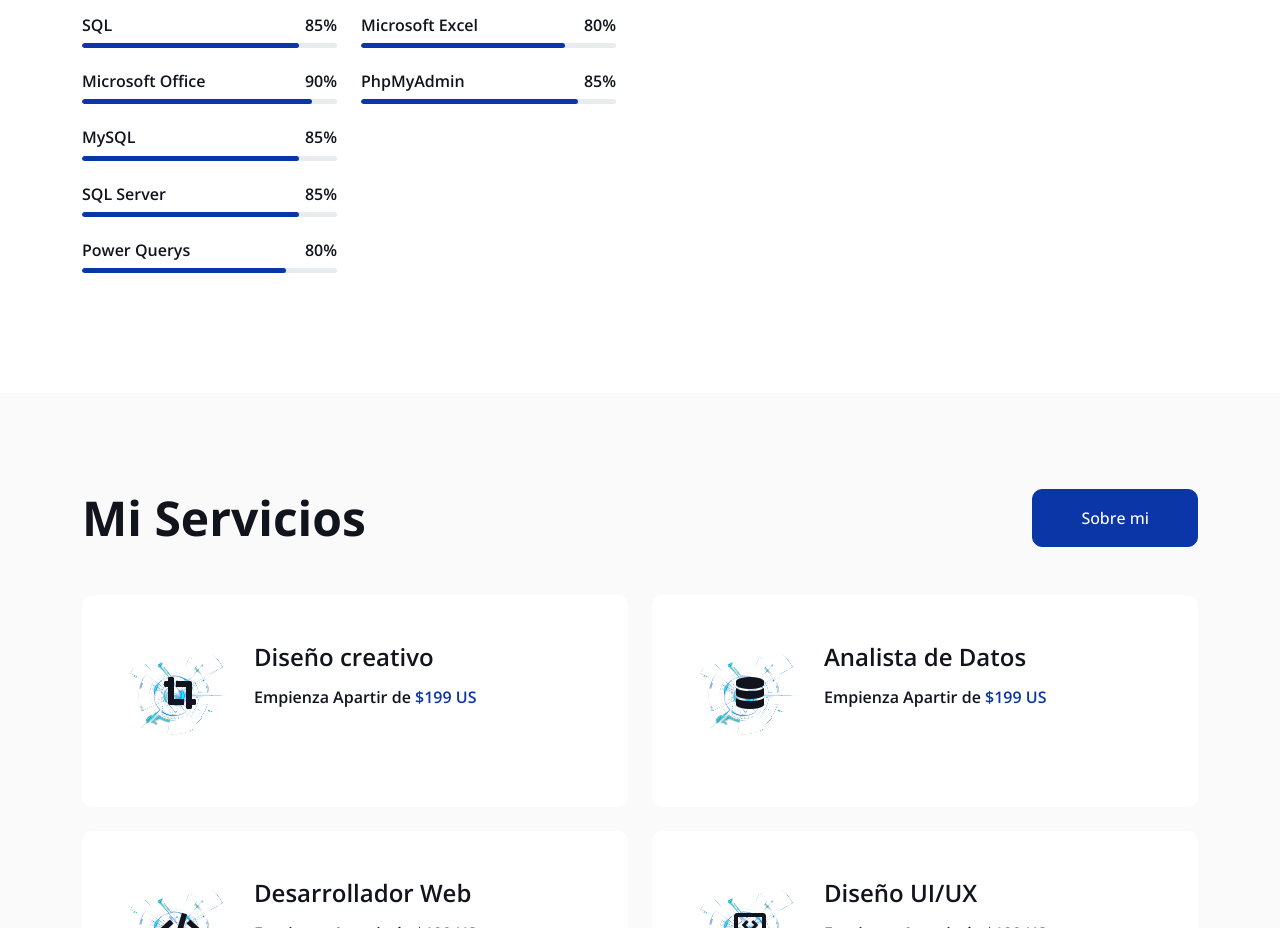
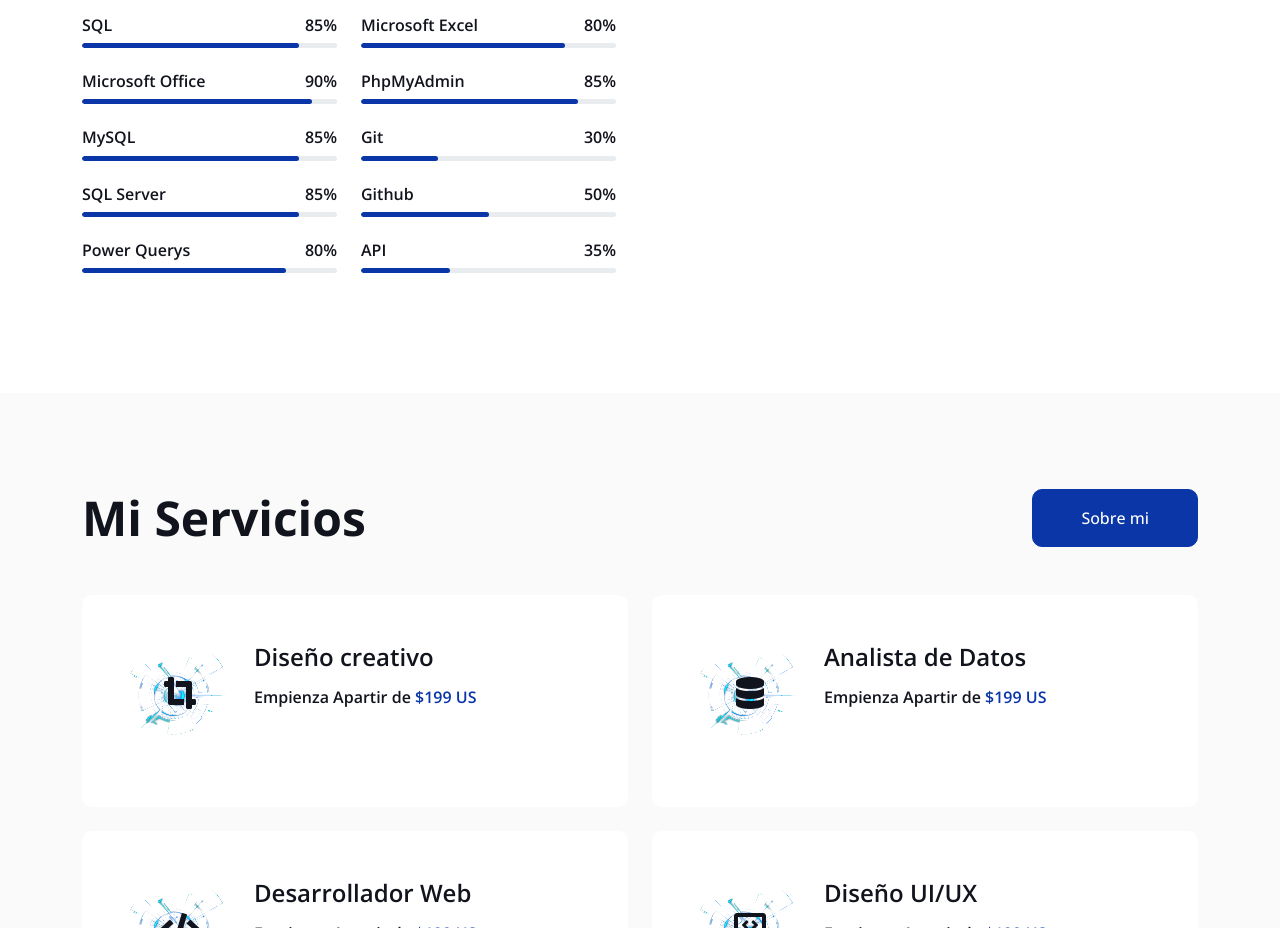
Before and after one commit to kimetsu23/portafolio, a plain HTML site: page index.html in a window 1280 px wide. Shown: the part 2120-3048 px from the top of the page. Drawn offline with nearby package versions, Linux system fonts and the light colour scheme.

Commit message:
index.html

```diff
--- a/index.html
+++ b/index.html
@@ -324,35 +324,35 @@
                                 </div>
                             </div>
                         </div>
-                        <!-- <div class="col-md-6">
+                         <div class="col-md-6">
                             <div class="skill mb-4">
                                 <div class="d-flex justify-content-between">
-                                    <h6 class="font-weight-bold">Power Querys</h6>
-                                    <h6 class="font-weight-bold">80%</h6>
-                                </div>
-                                <div class="progress">
-                                    <div class="progress-bar bg-primary" role="progressbar" aria-valuenow="80" aria-valuemin="0" aria-valuemax="100"></div>
-                                </div>
-                            </div>
-                             <div class="skill mb-4">
-                                <div class="d-flex justify-content-between">
-                                    <h6 class="font-weight-bold">node.js</h6>
+                                    <h6 class="font-weight-bold">Git</h6>
                                     <h6 class="font-weight-bold">30%</h6>
                                 </div>
                                 <div class="progress">
                                     <div class="progress-bar bg-primary" role="progressbar" aria-valuenow="30" aria-valuemin="0" aria-valuemax="100"></div>
                                 </div>
                             </div>
+                             <div class="skill mb-4">
+                                <div class="d-flex justify-content-between">
+                                    <h6 class="font-weight-bold">Github</h6>
+                                    <h6 class="font-weight-bold">50%</h6>
+                                </div>
+                                <div class="progress">
+                                    <div class="progress-bar bg-primary" role="progressbar" aria-valuenow="50" aria-valuemin="0" aria-valuemax="100"></div>
+                                </div>
+                            </div>
                             <div class="skill mb-4">
                                 <div class="d-flex justify-content-between">
-                                    <h6 class="font-weight-bold">Typescipt</h6>
-                                    <h6 class="font-weight-bold">45%</h6>
+                                    <h6 class="font-weight-bold">API</h6>
+                                    <h6 class="font-weight-bold">35%</h6>
                                 </div>
                                 <div class="progress">
-                                    <div class="progress-bar bg-primary" role="progressbar" aria-valuenow="45" aria-valuemin="0" aria-valuemax="100"></div>
+                                    <div class="progress-bar bg-primary" role="progressbar" aria-valuenow="35" aria-valuemin="0" aria-valuemax="100"></div>
                                 </div>
                             </div>
-                        </div> -->
+                        </div>
                     </div>
                 </div>
                 <div class="col-lg-6 wow fadeInUp" data-wow-delay="0.5s">
```
